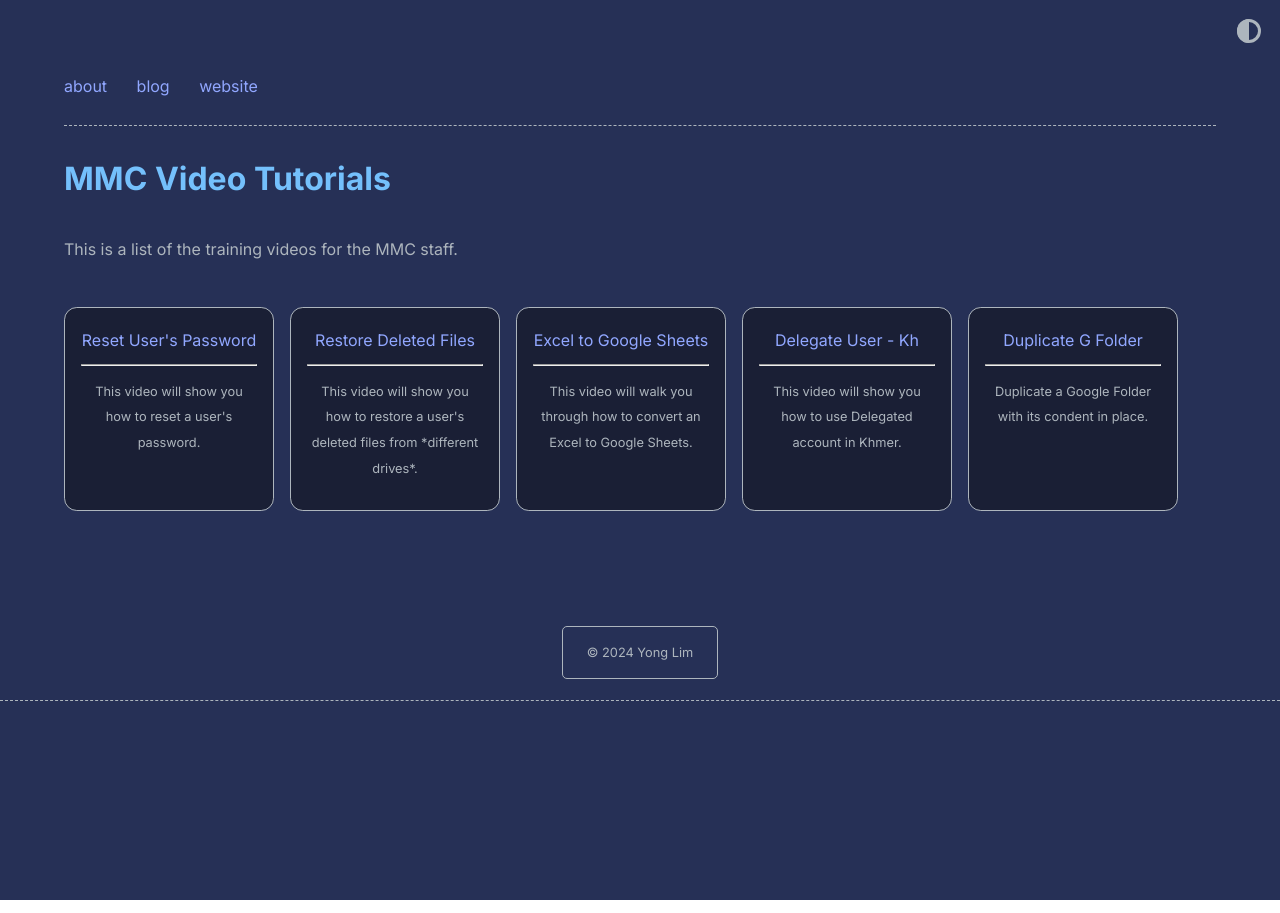
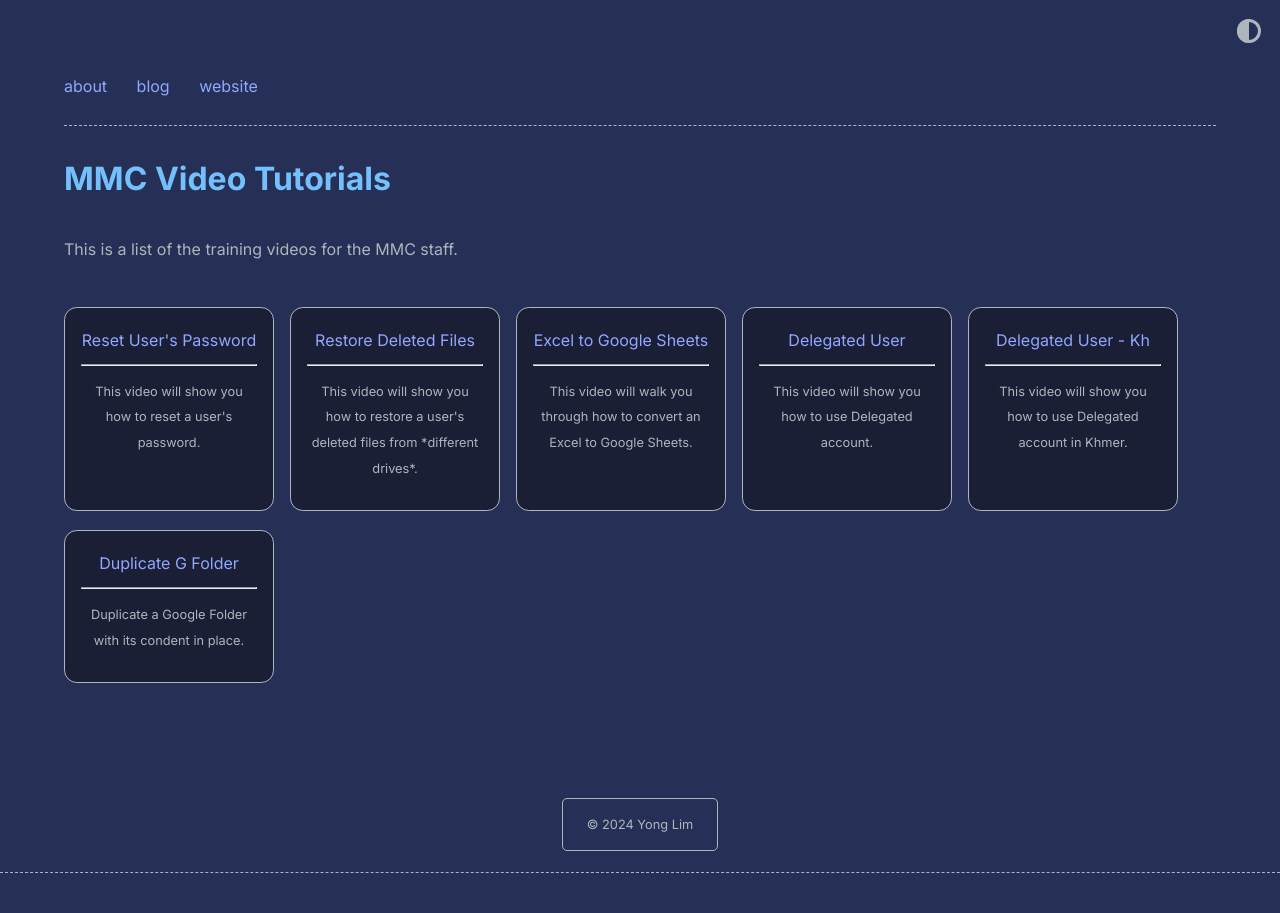
Before and after one commit to yong-lim/mmc-staff, a Jekyll site: the page built from index.md, in a window 1280 px wide. Built offline with Jekyll 4.4.1, drawn with Linux system fonts in a browser that asks for light colours.

Commit message:
Add the English version of the Delegated user

```diff
--- a/_data/home.yml
+++ b/_data/home.yml
@@ -16,15 +16,16 @@ videos:
   - title: Excel to Google Sheets
     url: 1QYgSbaI6JxGfkTW31AR5yjApUDYQWeds
     desc: This video will walk you through how to convert an Excel to Google Sheets.
-  - title: Delegate User - Kh
+  - title: Delegated User
+    url: 1EPTn8Bh4CTIK_0DoD5A6-hD5po15joO_
+    desc: This video will show you how to use Delegated account.
+  - title: Delegated User - Kh
     url: 1YLvtM0mhIiJIYyoEi_pYGgrxn3U0KBcN
     desc: This video will show you how to use Delegated account in Khmer.
   - title: Duplicate G Folder
     url: 1b4fdWlbYgXvMrIJxEYPvDV5N2XZfqaaX
     desc: Duplicate a Google Folder with its condent in place.
     new_window: true
-
-
 
 old_project_entries:
   - title: Soopr
```
